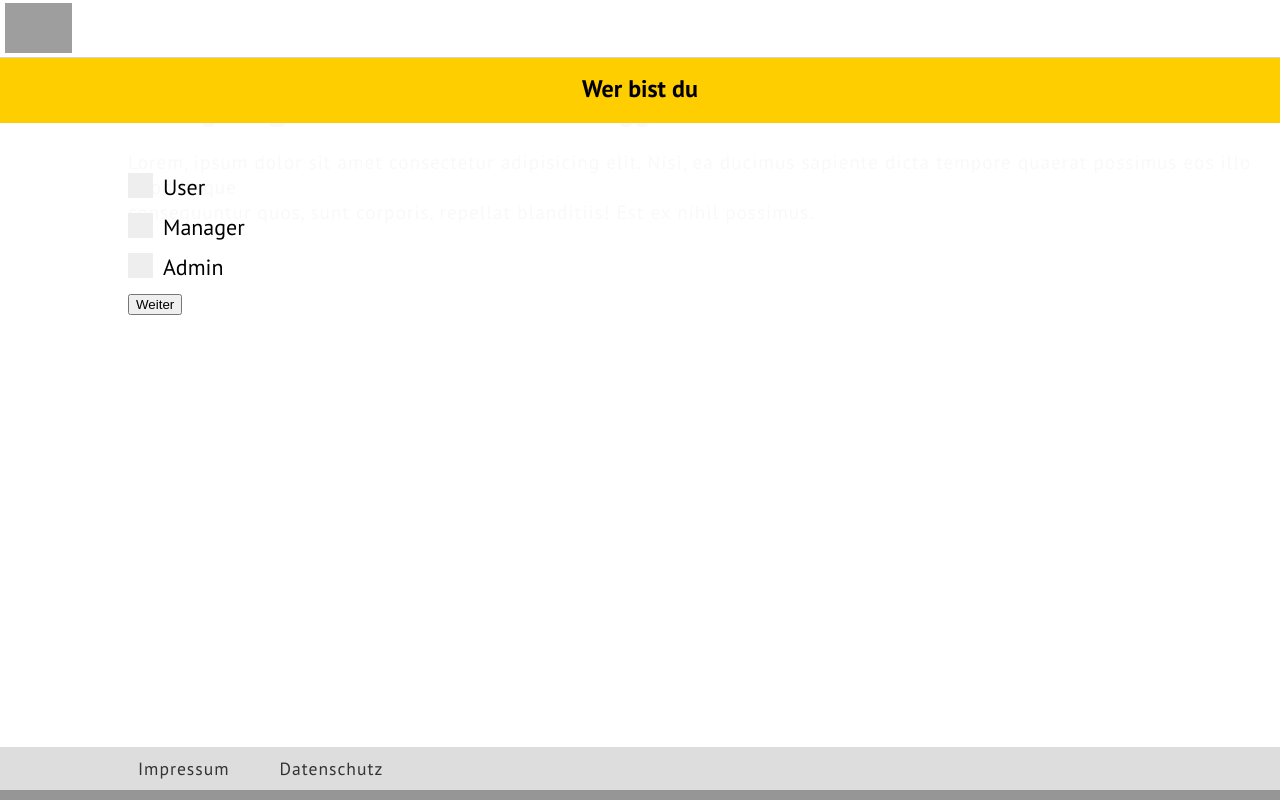
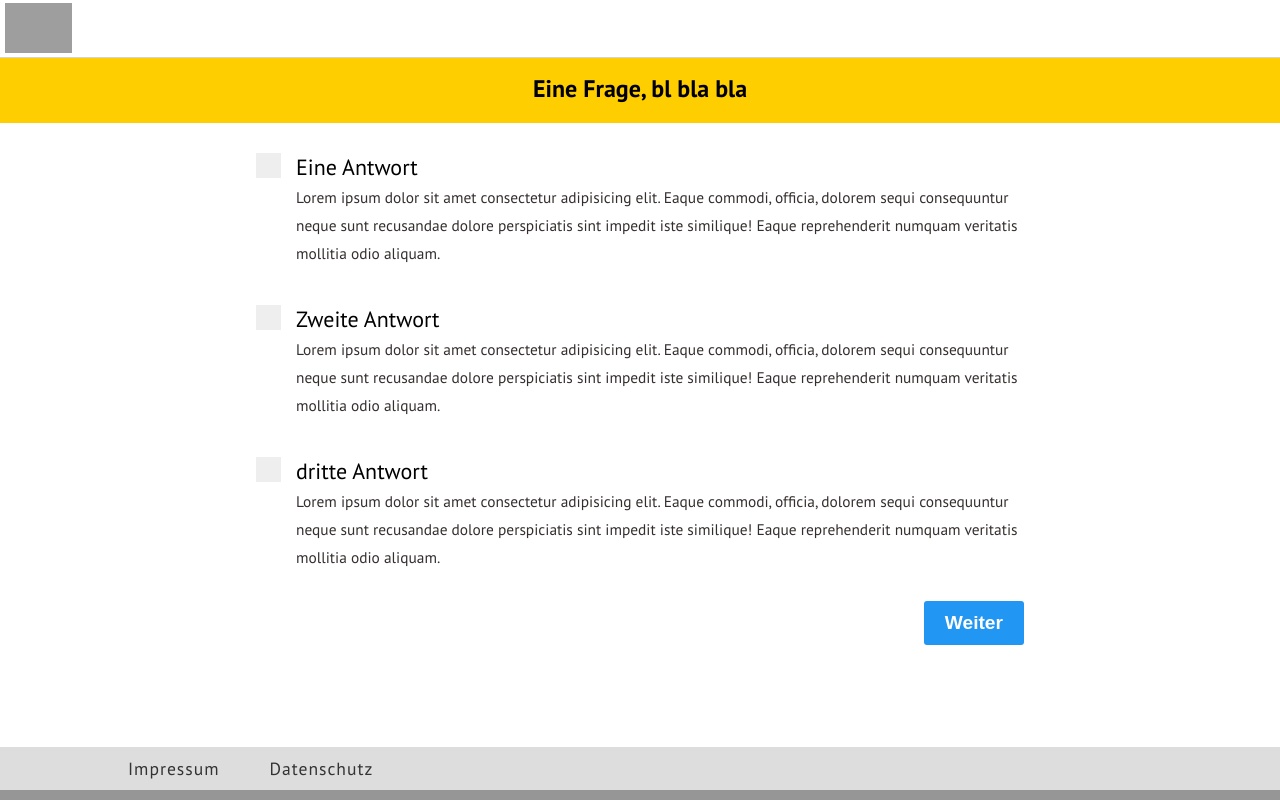
Before and after one commit to ax3lst/virusf-rdertviren, a React (Create React App) app: page / in a window 1280 px wide. Both pictures are taken after a click on the button "User:in". Built offline with nearby package versions, Linux system fonts and the light colour scheme; grey boxes are pictures that could not be loaded.

Commit message:
info text and further button

```diff
--- a/src/components/Awnsers.js
+++ b/src/components/Awnsers.js
@@ -23,27 +23,30 @@ export default function Awnsers(props) {
     return (
         <div>
             {props.awnsers.map((awnser, idx) => {
-
-
                 if (props.type === 0) {
                     return (
-                        <label key={idx} className="container-checkbox"> {awnser.text}
-                            <input type="checkbox" onChange={event =>checked(event, idx)}></input>
-                            <span className="checkmark-checkbox"></span>
-                        </label>
+                        <div className="wrapper">
+                            <label key={idx} className="container-checkbox"> {awnser.text} <br />
+                                <span className="explanation">Lorem ipsum dolor sit amet consectetur adipisicing elit. Eaque commodi, officia, dolorem sequi consequuntur neque sunt recusandae dolore perspiciatis sint impedit iste similique! Eaque reprehenderit numquam veritatis mollitia odio aliquam.</span>
+                                <input type="checkbox" onChange={event =>checked(event, idx)}></input>
+                                <span className="checkmark-checkbox"></span>
+                            </label>
+                        </div>
                     )
                 } else {
                     return (
-                        <label key={idx} className="container-radio"> {awnser.text}
-                            <input type="radio" name="radio" onChange={e => checked(e, idx)}></input>
-                            <span className="checkmark-radio"></span>
-                        </label>
+                        <div className="wrapper">
+                            <label key={idx} className="container-radio"> {awnser.text} <br />
+                                <span className="explanation">Lorem ipsum dolor sit amet consectetur adipisicing elit. Eaque commodi, officia, dolorem sequi consequuntur neque sunt recusandae dolore perspiciatis sint impedit iste similique! Eaque reprehenderit numquam veritatis mollitia odio aliquam.</span>
+                                <input type="radio" name="radio" onChange={e => checked(e, idx)}></input>
+                                <span className="checkmark-radio"></span>
+                            </label>
+                        </div>
                     )
                 }
-
             })}
 
-            <button onClick={e => send(e)}>Weiter</button>
+            <button onClick={e => send(e)} className="further">Weiter</button>
         </div>
     )
 }
--- a/src/components/Questionaire.js
+++ b/src/components/Questionaire.js
@@ -26,7 +26,6 @@ export default class Questionaire extends Component {
     }
 
     getQuestion = () => {
-        debugger
         this.setState({currentQuestion: q.getQuestion()})
     }
     render() {
@@ -60,7 +59,6 @@ export default class Questionaire extends Component {
                     <Awnsers awnsers={this.state.currentQuestion.antworten} type={this.state.currentQuestion.type} setAnswer={this.setAnswer} />
                 </div>
 
-
             </div>
         )
 
--- a/src/que/Que.js
+++ b/src/que/Que.js
@@ -14,17 +14,17 @@ export default class Que {
 
     liste = [
         {
-            text: "Wer bist du",
+            text: "Eine Frage, bl bla bla",
             optional: "optionale Beschreibung",
             type: 0,
             antworten: [
-                {id: 0, text: "User", empfehlung: [], optional: "optionale beschreibung", next: [1]},
-                {id: 1, text: "Manager", empfehlung: [], optional: "optionale beschreibung", next: []},
-                {id: 2, text: "Admin", empfehlung: [], optional: "optionale beschreibung", next: []}
+                {id: 0, text: "Eine Antwort", empfehlung: [], optional: "optionale beschreibung", next: [1]},
+                {id: 1, text: "Zweite Antwort", empfehlung: [], optional: "optionale beschreibung", next: []},
+                {id: 2, text: "dritte Antwort", empfehlung: [], optional: "optionale beschreibung", next: []}
             ]
         },
         {
-            text: "Hey sysadmin",
+            text: "Hey hey",
             optional: "optionale Beschreibung",
             type: 1,
             antworten: [
--- a/src/styles/App.css
+++ b/src/styles/App.css
@@ -10,12 +10,12 @@
     margin: 0 auto;
     color: #f9f9f9;
     opacity: 1;
-    transition: height ease-in-out 0.7s;
+    transition: height ease-in-out 0.5s, opacity ease-in-out 0.3s;
 }
 
 .headerInv {
     height: 0;
-    margin: 0;
+    opacity: 0;
 }
 
 .header h1 {
@@ -45,7 +45,7 @@ footer {
     left: 0;
     bottom: 0;
     width: 100%;
-    padding: 10px;
+    padding: 10px 0;
     background-color: #dddddd;
     border-bottom: 10px solid rgba(0,0,0,.32);
 }
--- a/src/styles/Awnser.css
+++ b/src/styles/Awnser.css
@@ -1,3 +1,30 @@
+.wrapper:first-child {
+  margin-top: 10px;
+}
+
+.wrapper {
+  margin-top: 40px;
+}
+
+.explanation {
+  font-size: 0.7em;
+  letter-spacing: 0;
+  color: #352e2e;
+}
+
+.further {
+  margin-top: 20px;
+  float: right;
+  padding: 10px 20px;
+  color: white;
+  font-weight: bold;
+  font-size: 1.2em;
+  border-radius: 3px;
+  border: 1px solid rgba(33, 149, 243, 0.438);
+  background-color: #2196F3;
+}
+
+
 /* from: https://www.w3schools.com/howto/howto_css_custom_checkbox.asp */
 
 /* The container */
@@ -69,7 +96,7 @@
 .container-checkbox {
   display: block;
   position: relative;
-  padding-left: 35px;
+  padding-left: 40px;
   margin-bottom: 12px;
   cursor: pointer;
   font-size: 22px;
@@ -133,28 +160,6 @@
   transform: rotate(45deg);
 }
 
-
-
-
-
-
-
-
-
-/* The container */
-.container-checkbox {
-    display: block;
-    position: relative;
-    padding-left: 35px;
-    margin-bottom: 12px;
-    cursor: pointer;
-    font-size: 22px;
-    -webkit-user-select: none;
-    -moz-user-select: none;
-    -ms-user-select: none;
-    user-select: none;
-  }
-
   /* Hide the browser's default checkbox */
   .container-checkbox input {
     position: absolute;
--- a/src/styles/Questionaire.css
+++ b/src/styles/Questionaire.css
@@ -20,9 +20,7 @@ h2 {
 .questions {
     grid-row: 2/2;
     margin: 0 auto;
-    width: 80%;
-    margin-top: 10px;
-    padding: 20px;
+    width: 60%;
 }
 
 .question-start {
```
